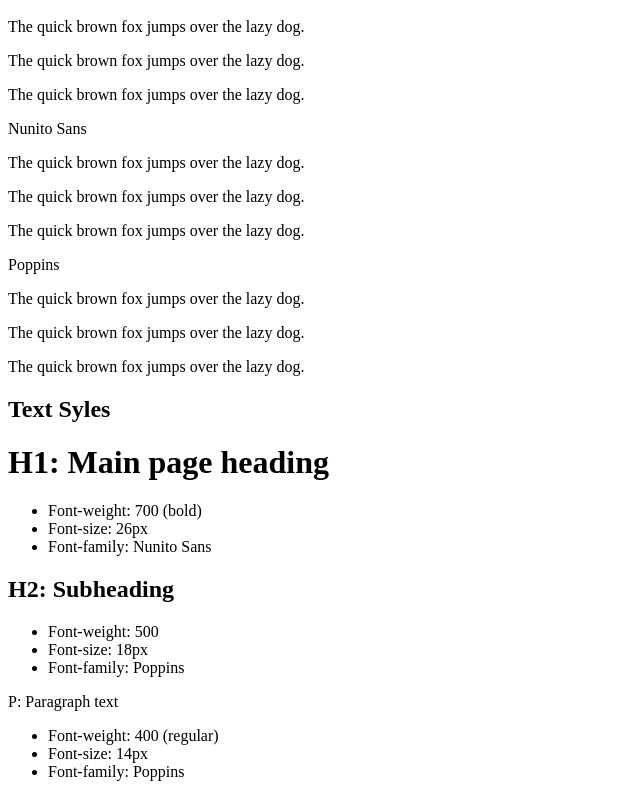
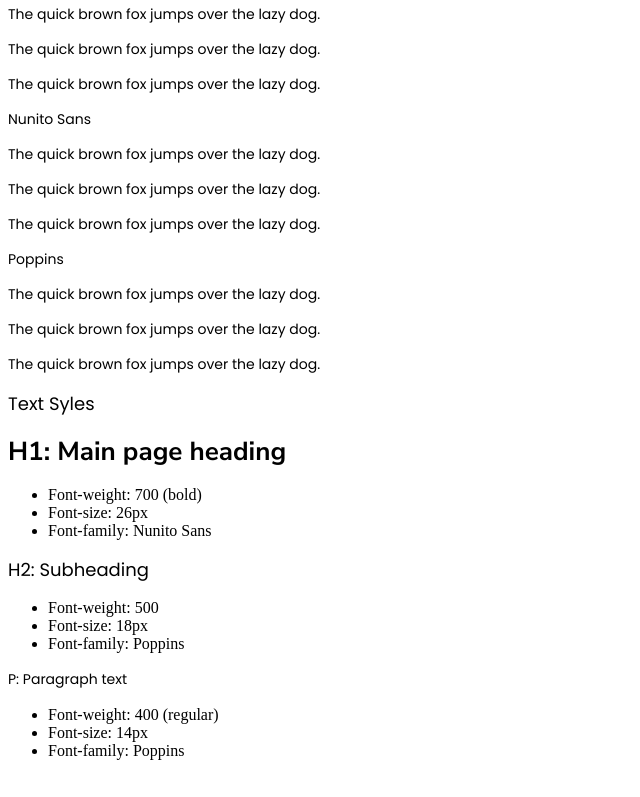
Before and after one commit to benjaminmichaelhansen/website_styleguide, a plain HTML site: page index.html in a window 1280 px wide. Shown: the part 466-1263 px from the top of the page, without its empty margins (0-640 px from the left). After the commit the page ends 1242 px from the top, so only its background shows below. Drawn offline with Linux system fonts and the light colour scheme.

Commit message:
basic heading styles

```diff
--- a/styles.css
+++ b/styles.css
@@ -2,3 +2,18 @@ main {
     text-align: center;
     width: 80%;
 }
+h1 {
+    Font-weight: 700;
+    Font-size: 26px;
+    Font-family: "Nunito Sans";
+}
+h2 {
+    Font-weight: 500;
+    Font-size: 18px;
+    font-family: "Poppins";
+}
+p {
+    Font-weight: 400;
+    Font-size: 14px;
+    Font-family: "Poppins";
+}
```
